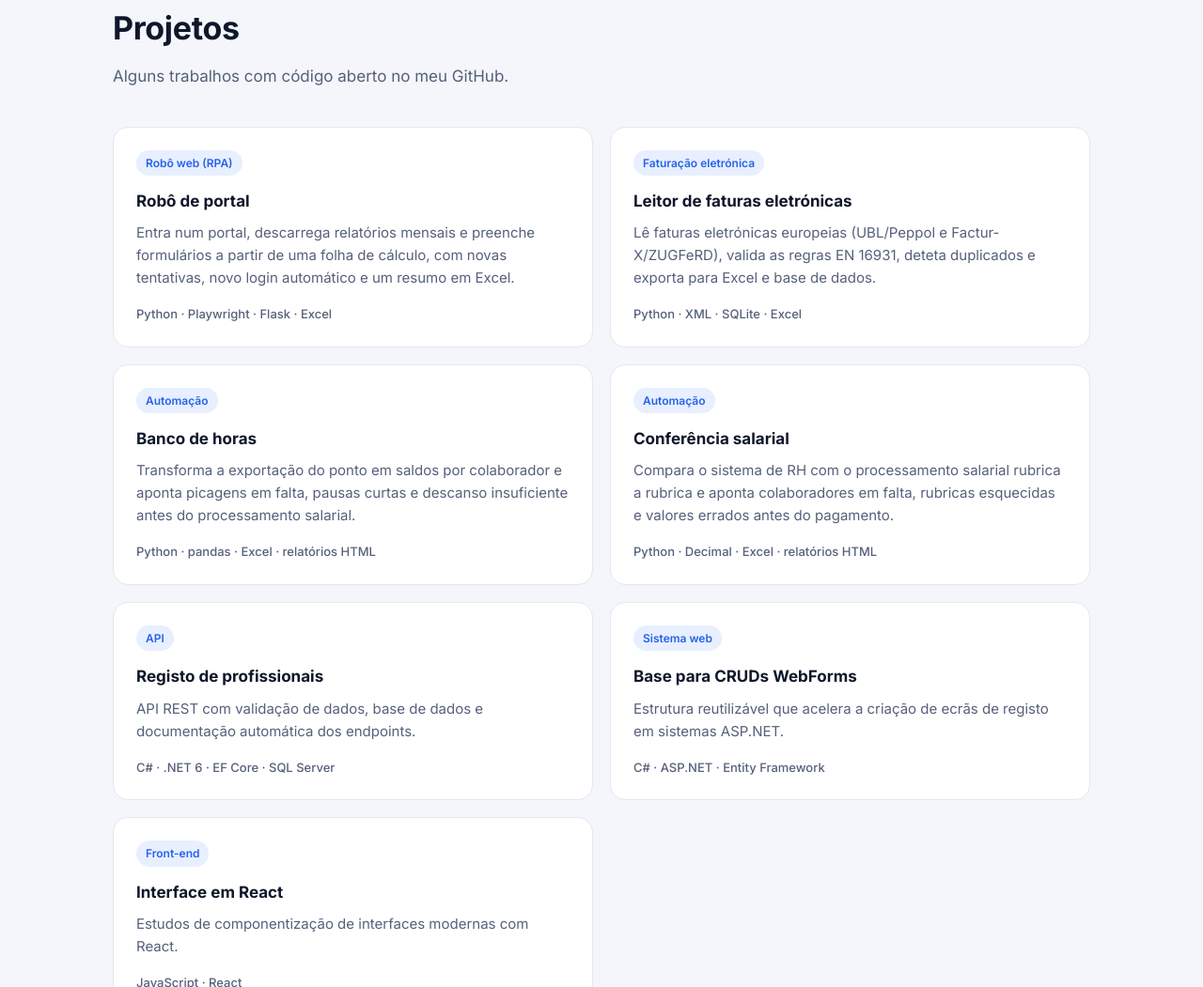
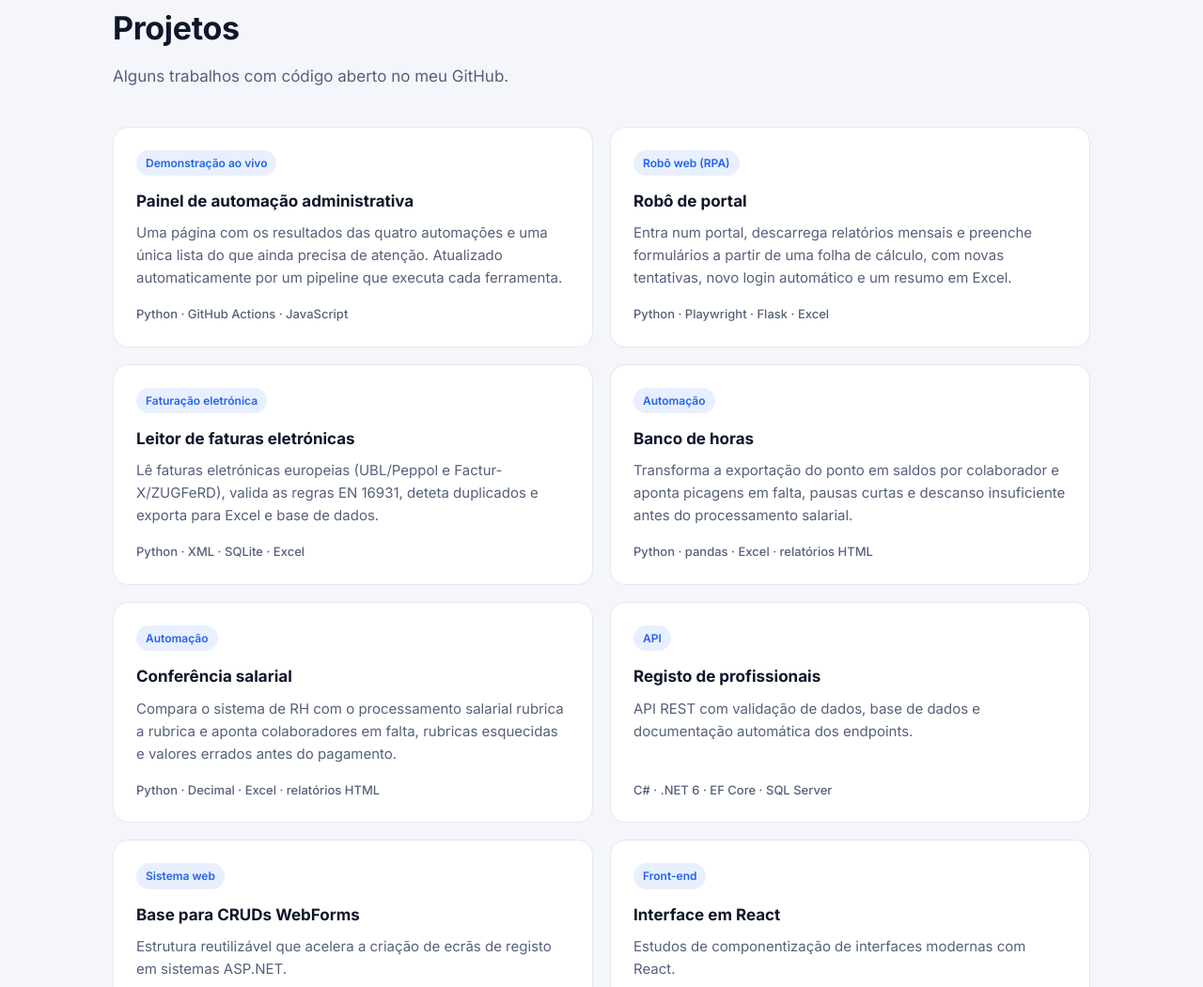
Before and after one commit to alelexand/alelexand.github.io, a plain HTML site: page pt/index.html in a window 1280 px wide. Shown: the part 1788-2839 px from the top of the page at 94% size. Drawn offline with Linux system fonts and the light colour scheme.

Commit message:
Add back-office dashboard live demo

```diff
--- a/pt/index.html
+++ b/pt/index.html
@@ -126,6 +126,13 @@
           <p>Alguns trabalhos com código aberto no meu GitHub.</p>
         </div>
         <div class="projects">
+          <a class="card project" href="https://alelexand.github.io/back-office-dashboard/" target="_blank" rel="noopener">
+            <span class="tag">Demonstração ao vivo</span>
+            <h3>Painel de automação administrativa</h3>
+            <p>Uma página com os resultados das quatro automações e uma única lista do que ainda precisa de atenção. Atualizado automaticamente por um pipeline que executa cada ferramenta.</p>
+            <span class="stack">Python · GitHub Actions · JavaScript</span>
+          </a>
+
           <a class="card project" href="https://github.com/alelexand/portal-robot" target="_blank" rel="noopener">
             <span class="tag">Robô web (RPA)</span>
             <h3>Robô de portal</h3>
```
Also changed, not shown: index.html (+7 -0 lines).
